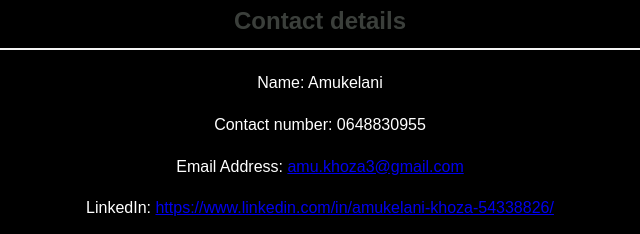
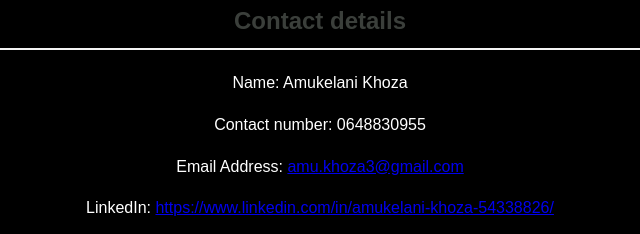
Before and after one commit to Amukelani-khoza1/My-CV, a plain HTML site: page index.html in a window 1280 px wide. Shown: the part 402-636 px from the top of the page, 320-960 px from the left. Drawn offline with Linux system fonts and the light colour scheme.

Commit message:
added surname under contact details of html

```diff
--- a/index.html
+++ b/index.html
@@ -23,7 +23,7 @@
 
         <section id="Contact-details">
             <h2><b>Contact details</b></h2>
-            <p>Name: Amukelani</p>
+            <p>Name: Amukelani Khoza</p>
             <p>Contact number: 0648830955</p>
             <p>Email Address: <a href="mailto: amu.khoza3@gmail.com">amu.khoza3@gmail.com</a></p>
             <p>LinkedIn: <a href="https://www.linkedin.com/in/amukelani-khoza-54338826/" target="_blank">https://www.linkedin.com/in/amukelani-khoza-54338826/</a></p>
```
